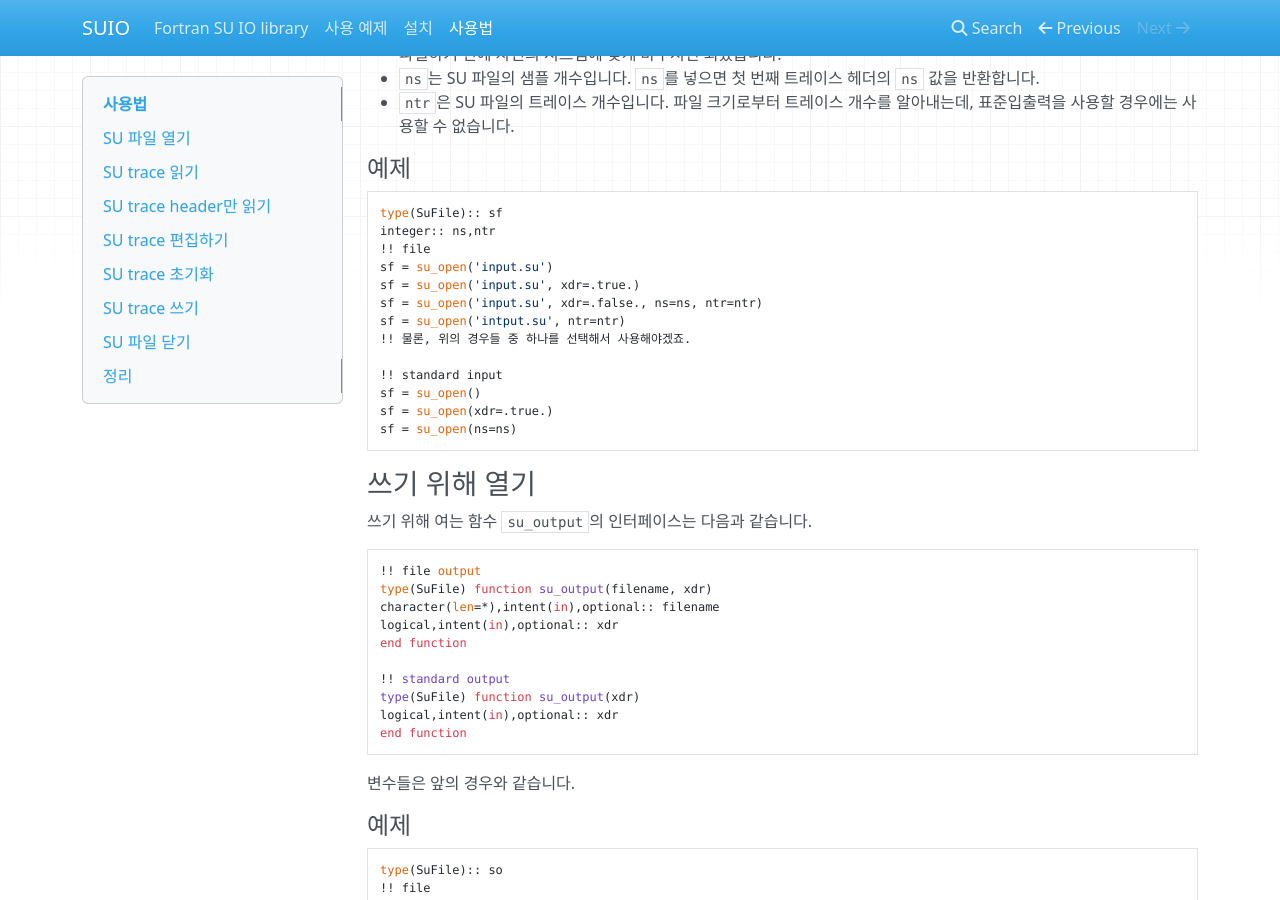
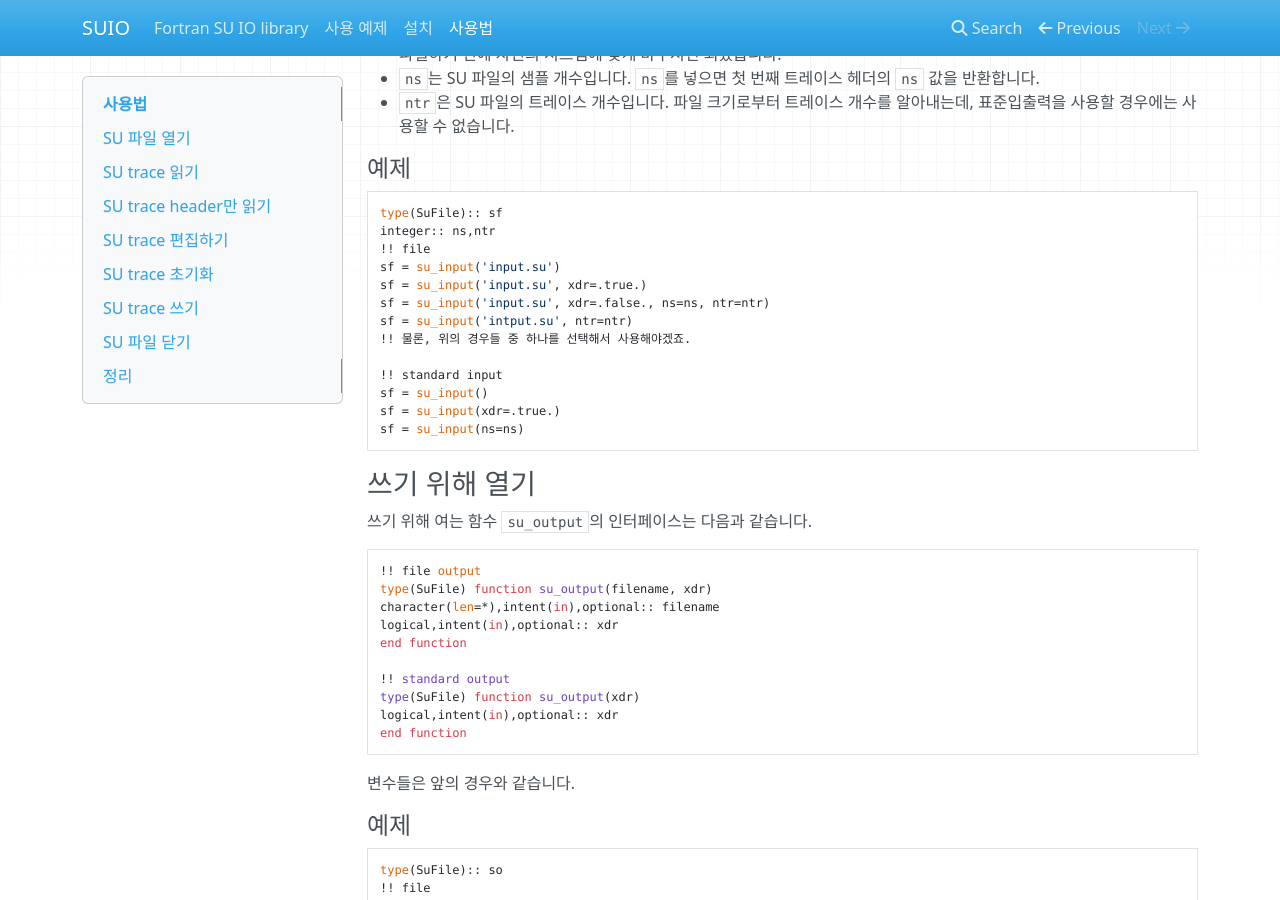
Before and after one commit to pkgpl/SUIO, an MkDocs documentation site: the page built from docs/manual.md, in a window 1280 px wide and 900 px high, scrolled down 830 px. Built offline with MkDocs 1.6.1, drawn with Linux system fonts in a browser that asks for light colours; nearby versions of some CDN libraries.

Commit message:
typo su_open -> su_input

````diff
--- a/docs/manual.md
+++ b/docs/manual.md
@@ -43,16 +43,16 @@ end function
 type(SuFile):: sf
 integer:: ns,ntr
 !! file
-sf = su_open('input.su')
-sf = su_open('input.su', xdr=.true.)
-sf = su_open('input.su', xdr=.false., ns=ns, ntr=ntr)
-sf = su_open('intput.su', ntr=ntr)
+sf = su_input('input.su')
+sf = su_input('input.su', xdr=.true.)
+sf = su_input('input.su', xdr=.false., ns=ns, ntr=ntr)
+sf = su_input('intput.su', ntr=ntr)
 !! 물론, 위의 경우들 중 하나를 선택해서 사용해야겠죠.
 
 !! standard input
-sf = su_open()
-sf = su_open(xdr=.true.)
-sf = su_open(ns=ns)
+sf = su_input()
+sf = su_input(xdr=.true.)
+sf = su_input(ns=ns)
 ```
 
 
````
